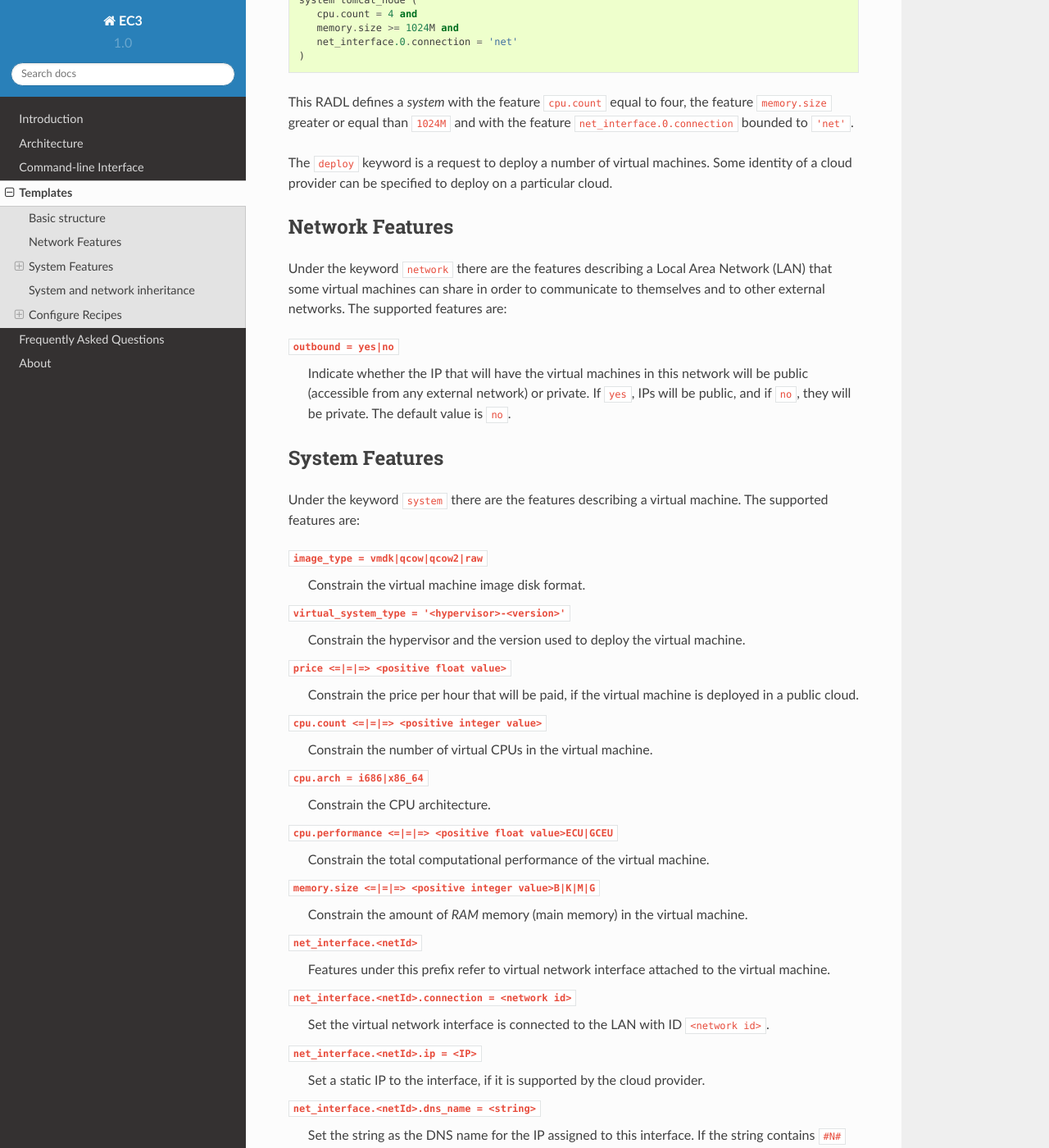
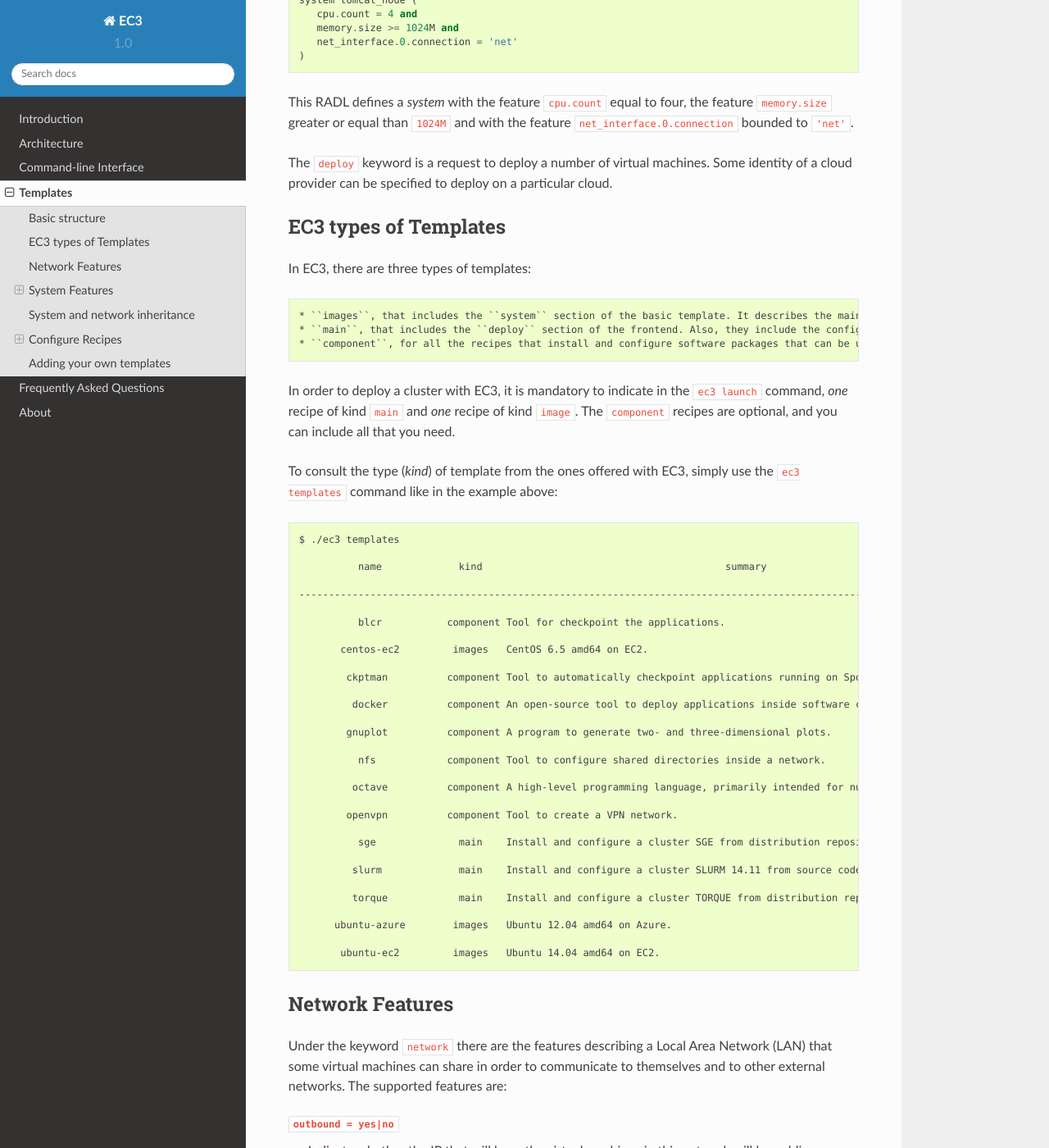
Before and after one commit to grycap/ec3, a Sphinx documentation site: the page built from doc/source/templates.rst, in a window 1280 px wide and 1400 px high, scrolled down 623 px. Shown: the whole window at 82% size. Built offline with Sphinx 7.4.7 and the Read the Docs theme 2.0.0, drawn with Linux system fonts in a browser that asks for light colours; some of the changed text lies outside the part shown.

Commit message:
Updated docs

```diff
--- a/doc/source/ec3.rst
+++ b/doc/source/ec3.rst
@@ -193,6 +193,8 @@ The command displays basic information about the available templates like *name*
 
    Print the information in JSON format.
 
+If you want to see more information about templates and its kinds in EC3, visit `Templates`_.
+
 Command ``clone``
 -----------------
 
@@ -330,3 +332,4 @@ be cancelled at anytime.
 .. _`YAML`: http://yaml.org/
 .. _`VMRC`: https://github.com/grycap/vmrc
 .. _`IAM`: http://aws.amazon.com/iam/
+.. _`Templates`: http://servproject.i3m.upv.es/ec3/doc/templates.html
--- a/doc/source/faq.rst
+++ b/doc/source/faq.rst
@@ -17,6 +17,11 @@ However, from the `EC3aaS`_ interface, only support for Amazon EC2, Openstack an
 
 Currently, EC3 supports `SLURM`_, `Torque`_ and `SGE`_. Support for `Apache Mesos`_ is comming soon, stay tunned!
 
+**Is it necessary to indicate a LRMS recipe in the deployment?**
+
+Yes, it is *mandatory*, because the cluster needs to have an LRMS system installed.
+This is why the LRMS recipes are considered *main* recipes, needed to perform a deployment with EC3.
+
 **Is it secure to provide my credentials to EC3?**
 
 The user credentials that you specify are *only* employed to provision the resources
@@ -27,6 +32,7 @@ create an additional set of credentials, perhaps with limited privileges, so tha
 In particular, if you are using Amazon Web Services, we suggest you use the Identity and Access Management (`IAM`_)
 service to create a user with a new set of credentials. This way, you can rest assured that these credentials can
 be cancelled at anytime.
+
 
 EC3aaS Webpage
 --------------
--- a/doc/source/templates.rst
+++ b/doc/source/templates.rst
@@ -38,6 +38,53 @@ This RADL defines a *system* with the feature ``cpu.count`` equal to four, the f
 
 The ``deploy`` keyword is a request to deploy a number of virtual machines.
 Some identity of a cloud provider can be specified to deploy on a particular cloud.
+
+EC3 types of Templates
+----------------------
+In EC3, there are three types of templates::
+
+* ``images``, that includes the ``system`` section of the basic template. It describes the main features of the machines that will compose the cluster, like the operating system or the CPU and RAM memory required;
+* ``main``, that includes the ``deploy`` section of the frontend. Also, they include the configuration of the chosen LRMS.
+* ``component``, for all the recipes that install and configure software packages that can be useful for the cluster.
+
+In order to deploy a cluster with EC3, it is mandatory to indicate in the ``ec3 launch`` command, *one* recipe of kind ``main`` and *one* recipe of kind ``image``.
+The ``component`` recipes are optional, and you can include all that you need.
+
+To consult the type (*kind*) of template from the ones offered with EC3,
+simply use the ``ec3 templates`` command like in the example above::
+
+   $ ./ec3 templates
+
+             name             kind                                         summary
+
+   ---------------------------------------------------------------------------------------------------------------------
+
+             blcr           component Tool for checkpoint the applications.
+
+          centos-ec2         images   CentOS 6.5 amd64 on EC2.
+
+           ckptman          component Tool to automatically checkpoint applications running on Spot instances.
+
+            docker          component An open-source tool to deploy applications inside software containers.
+
+           gnuplot          component A program to generate two- and three-dimensional plots.
+
+             nfs            component Tool to configure shared directories inside a network.
+
+            octave          component A high-level programming language, primarily intended for numerical computations
+
+           openvpn          component Tool to create a VPN network.
+
+             sge              main    Install and configure a cluster SGE from distribution repositories.
+
+            slurm             main    Install and configure a cluster SLURM 14.11 from source code.
+
+            torque            main    Install and configure a cluster TORQUE from distribution repositories.
+
+         ubuntu-azure        images   Ubuntu 12.04 amd64 on Azure.
+
+          ubuntu-ec2         images   Ubuntu 14.04 amd64 on EC2.
+
 
 Network Features
 ----------------
@@ -281,6 +328,7 @@ can be accessed by the recipes and have information about the virtual machine.
 ``IM_MASTER_FQDN``
    Complete FQDN of the virtual machine doing the *master* role.
 
+.. _cmd-include:
 Including a recipe from another
 ^^^^^^^^^^^^^^^^^^^^^^^^^^^^^^^
 
@@ -408,6 +456,16 @@ RADL configure ``slurm_rocks`` is transformed into::
     @end
     )
 
+Adding your own templates
+-------------------------
+
+If you want to add your own customized templates to EC3, you need to consider some aspects::
+
+* For ``image`` templates, respect the frontend and working nodes nomenclatures. The system section for the frontend *must* receive the name ``front``, while at least one type of working node *must* receive the name ``wn``.
+* For ``component`` templates, add a ``configure`` section with the name of the component. You also need to add an ``include`` statement to import the configure in the system that you want. See :ref:`cmd-include` for more details.
+
+Also, it is important to provide a ``description`` section in each new template, to be considered by the ``ec3 templates`` command.
+
 .. _`CLUES`: http://www.grycap.upv.es/clues/
 .. _`RADL`: http://www.grycap.upv.es/im/doc/radl.html
 .. _`TORQUE`: http://www.adaptivecomputing.com/products/open-source/torque
```
